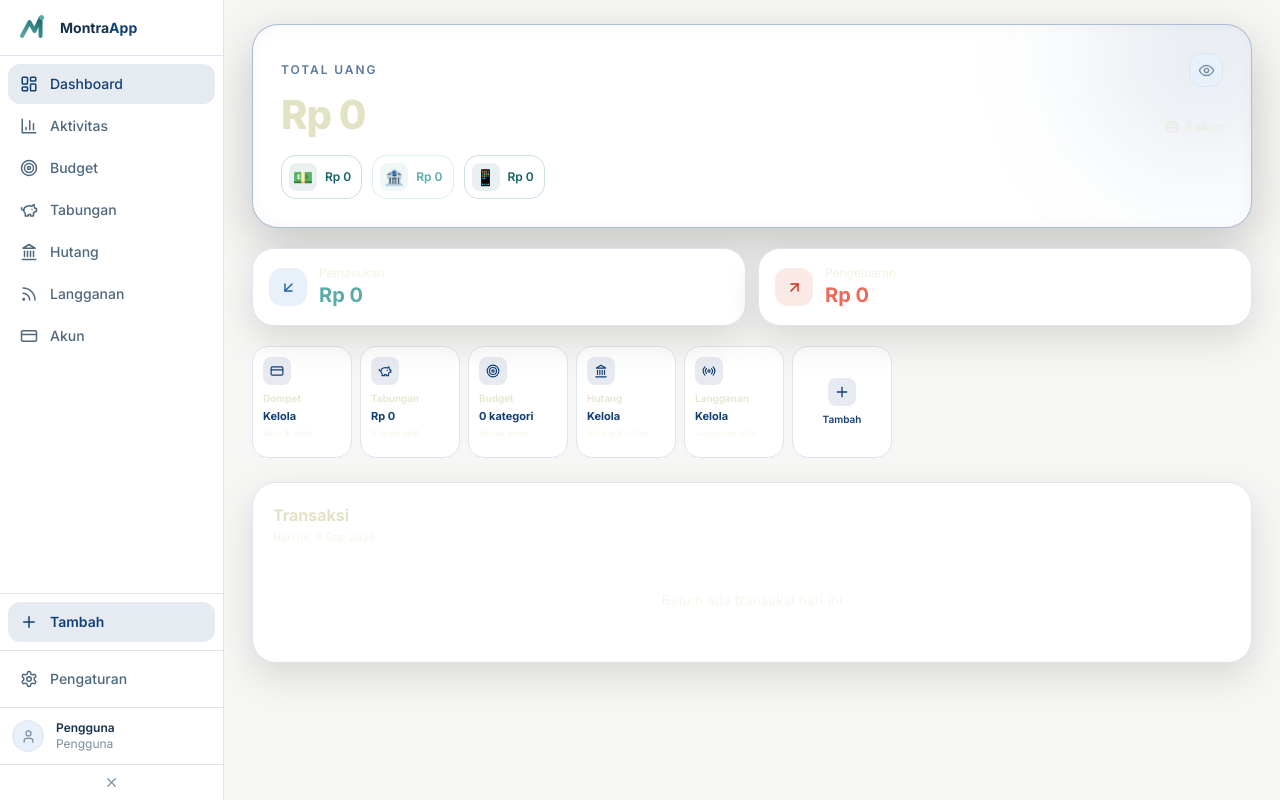
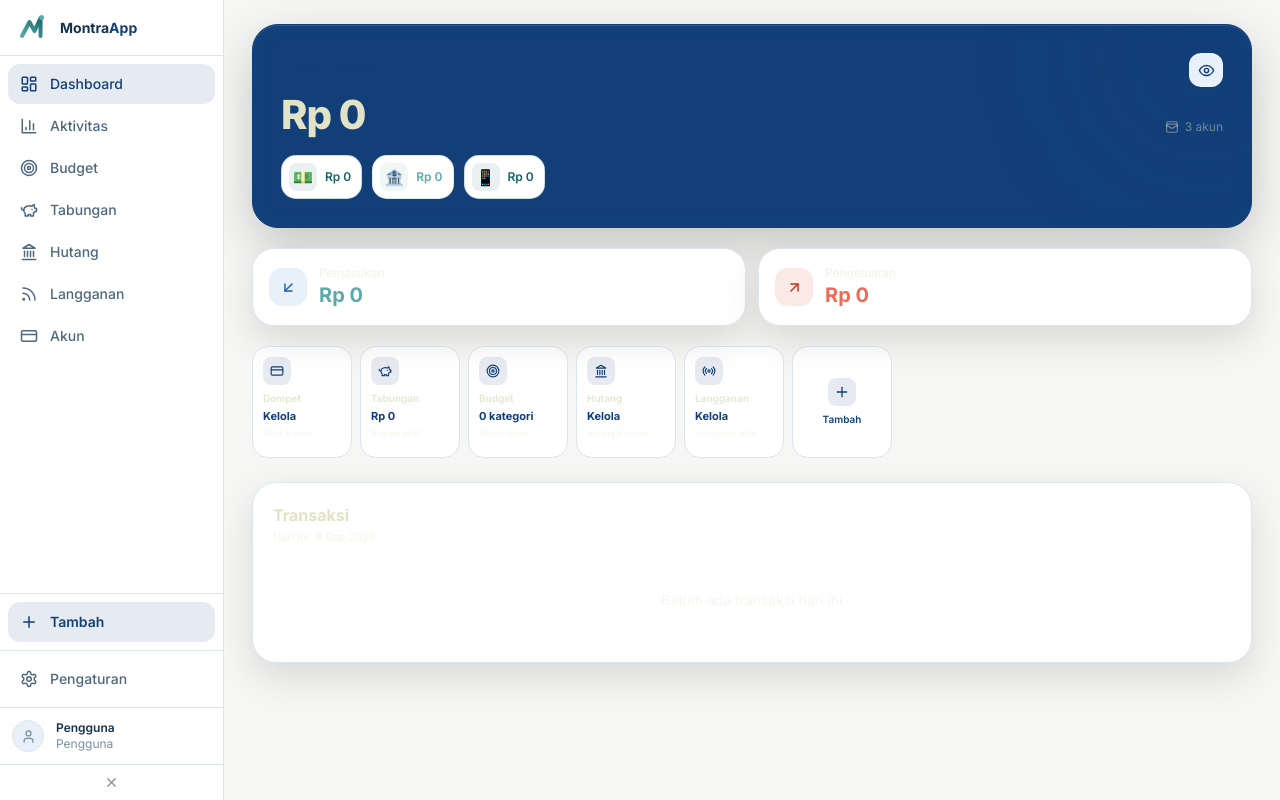
Before and after one commit to hazelinos/Tester, a React (Vite) app: page / in a window 1280 px wide. Built offline with nearby package versions, Linux system fonts and the light colour scheme.

Commit message:
style: make total money card blue

```diff
--- a/src/index.css
+++ b/src/index.css
@@ -36,7 +36,9 @@
 .dashboard-month-control button { width:30px;height:30px;border-radius:10px;display:flex;align-items:center;justify-content:center;color:#7890A3;transition:.18s ease; }
 .dashboard-month-control button:hover { background:#DCE5ED;color:#17324D; }
 .dashboard-month-control span { min-width:104px;text-align:center;color:#17324D;font-size:11px;font-weight:700; }
-.dashboard-balance { background:#FFFFFF; border:1px solid rgba(18,63,120,.34); box-shadow:inset 0 1px 0 rgba(255,255,255,.07),inset 0 0 18px rgba(18,63,120,.04),0 18px 50px rgba(0,0,0,.2); backdrop-filter:blur(18px); -webkit-backdrop-filter:blur(18px); }
+.dashboard-balance { background:#123F78; border:1px solid #123F78; box-shadow:inset 0 1px 0 rgba(255,255,255,.12),inset 0 0 18px rgba(29,95,167,.12),0 18px 50px rgba(0,0,0,.2); backdrop-filter:blur(18px); -webkit-backdrop-filter:blur(18px); }
+.dashboard-balance .dashboard-icon-button { color:#123F78; background:#E8F0FA; border-color:rgba(255,255,255,.35); }
+.dashboard-balance .dashboard-icon-button:hover { background:#FFFFFF; color:#123F78; }
 .dashboard-icon-button { width:34px;height:34px;border-radius:12px;display:flex;align-items:center;justify-content:center;color:#7890A3;background:#E8F0FA;border:1px solid #DCE5ED; }
 .dashboard-icon-button:hover { background:#DCE5ED;color:#17324D; }
 .dashboard-account-chip { display:flex;align-items:center;gap:8px;padding:7px 10px 7px 7px;border:1px solid #DCE5ED;border-radius:15px;background:#FFFFFF;backdrop-filter:blur(12px); }
```
